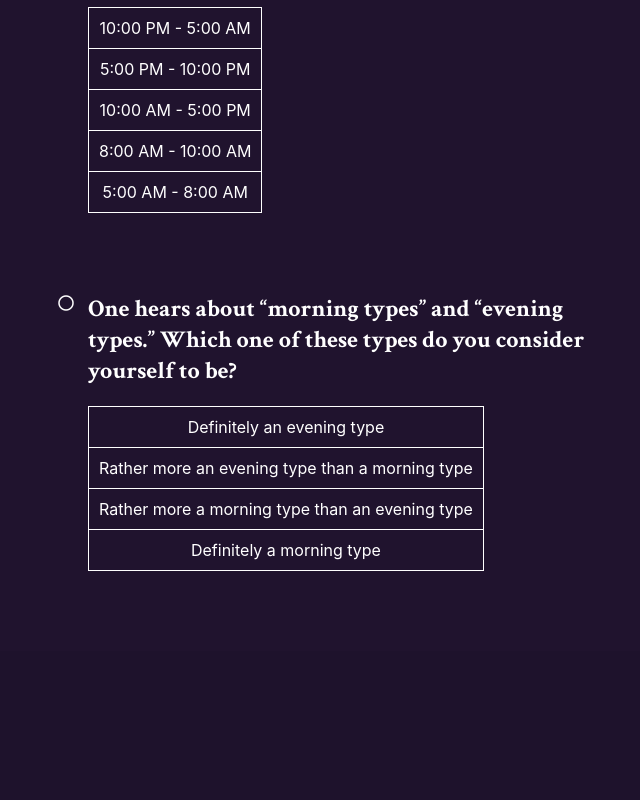
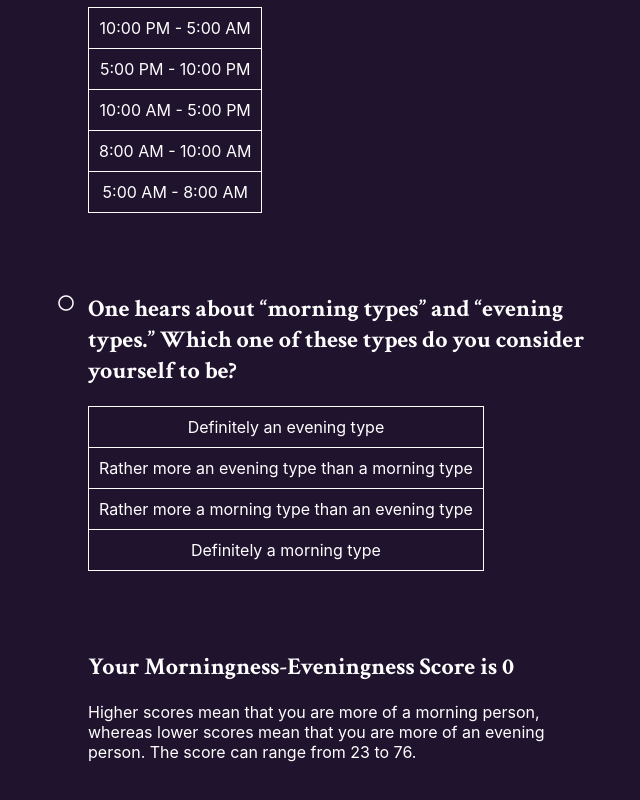
Before and after one commit to Justinzh1/sleep, a React (Create React App) app: page /quiz in a window 1280 px wide. Shown: the part 7062-7862 px from the top of the page, without its empty margins (302-942 px from the left). Before the commit the page ends 7713 px from the top, so only its background shows below. Built offline with nearby package versions, Linux system fonts and the light colour scheme.

Commit message:
finished questions

```diff
--- a/src/components/quiz/Quiz.css
+++ b/src/components/quiz/Quiz.css
@@ -40,3 +40,7 @@ tr:hover {
 .selected {
 	background-color: rgba(255,255,255,0.1);
 }
+
+.quiz-results {
+	margin-top: 60px;
+}
--- a/src/components/quiz/index.js
+++ b/src/components/quiz/index.js
@@ -40,6 +40,11 @@ class Quiz extends Component {
 				<h2 className="quiz-question">Are you a morning person or an evening person?</h2>
 				<p>The morningness-eveningness test is a way to measure when you are the most productive. This test features a systematic way to evaluate your score. After filling out the following sections you can see the results along with how you compare with others. </p>
 				{q}
+				<br />
+				<div className="quiz-results">
+					<h2 className="quiz-question">Your Morningness-Eveningness Score is {this.state.score} </h2>
+					<p> Higher scores mean that you are more of a morning person, whereas lower scores mean that you are more of an evening person. The score can range from 23 to 76.</p>
+				</div>
 			</div>
 		);
 	}
```
